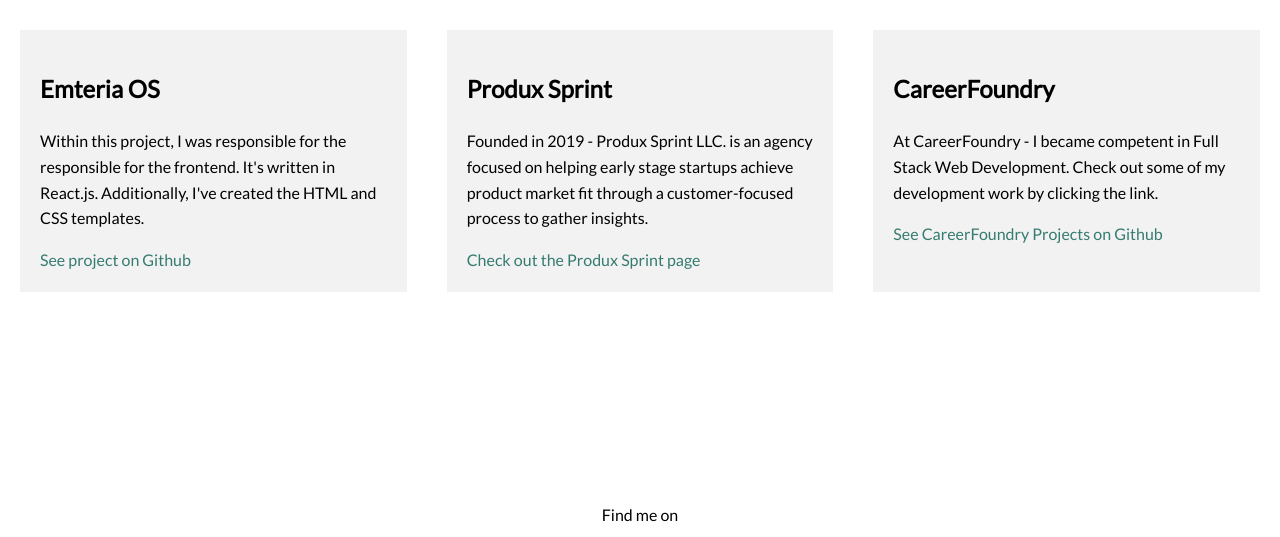
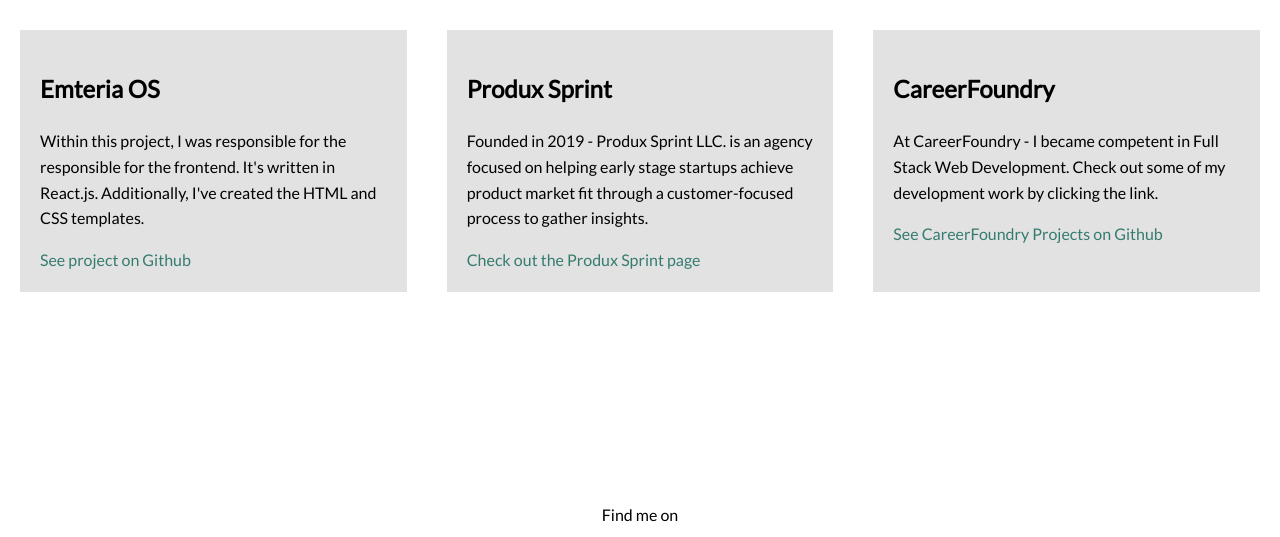
Before and after one commit to jasonduro/Portfolio-Site, a plain HTML site: page work.html in a window 1280 px wide. Shown: the part 220-757 px from the top of the page. Drawn offline with nearby package versions, Linux system fonts and the light colour scheme.

Commit message:
updated var background color
changed the background color to be more visible in the work page and contact form

```diff
--- a/css/styles.css
+++ b/css/styles.css
@@ -6,7 +6,7 @@ the root pseuod-class targets all elements within html tag making variables avai
     --primary-color: #357b70;
     --secondary-color: #e0b354;
     --dark-grey: #2b2b2b;
-    --background-color: #f2f2f2;
+    --background-color: #e2e2e2;
  }
 
 
```
